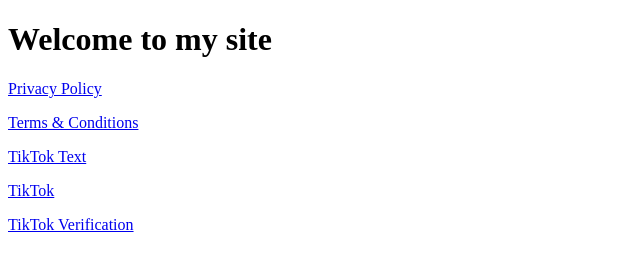
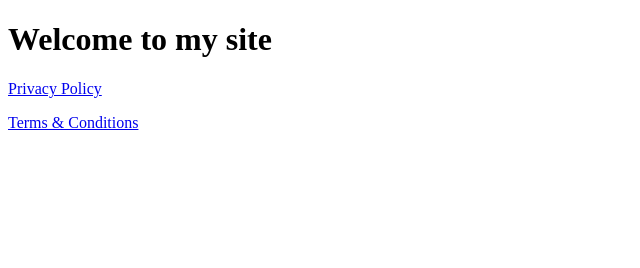
Before and after one commit to hoanguyenthai263/digital-dashboard-by-hoanguyenthai263, a plain HTML site: page tiktok/index.html in a window 1280 px wide. Shown: the whole page, without its empty margins (0-640 px from the left). Drawn offline with Linux system fonts and the light colour scheme.

Commit message:
Update and rename index.html to tiktok/index.html

```diff
--- a/index.html
+++ b/tiktok/index.html
@@ -8,8 +8,5 @@
   <h1>Welcome to my site</h1>
   <p><a href="privacy.html">Privacy Policy</a></p>
   <p><a href="terms.html">Terms & Conditions</a></p>
-  <p><a href="tiktok.txt">TikTok Text</a></p>
-  <p><a href="tiktok.html">TikTok</a></p>
-  <p><a href="./tiktok/verification.html">TikTok Verification</a></p>
 </body>
 </html>
```
